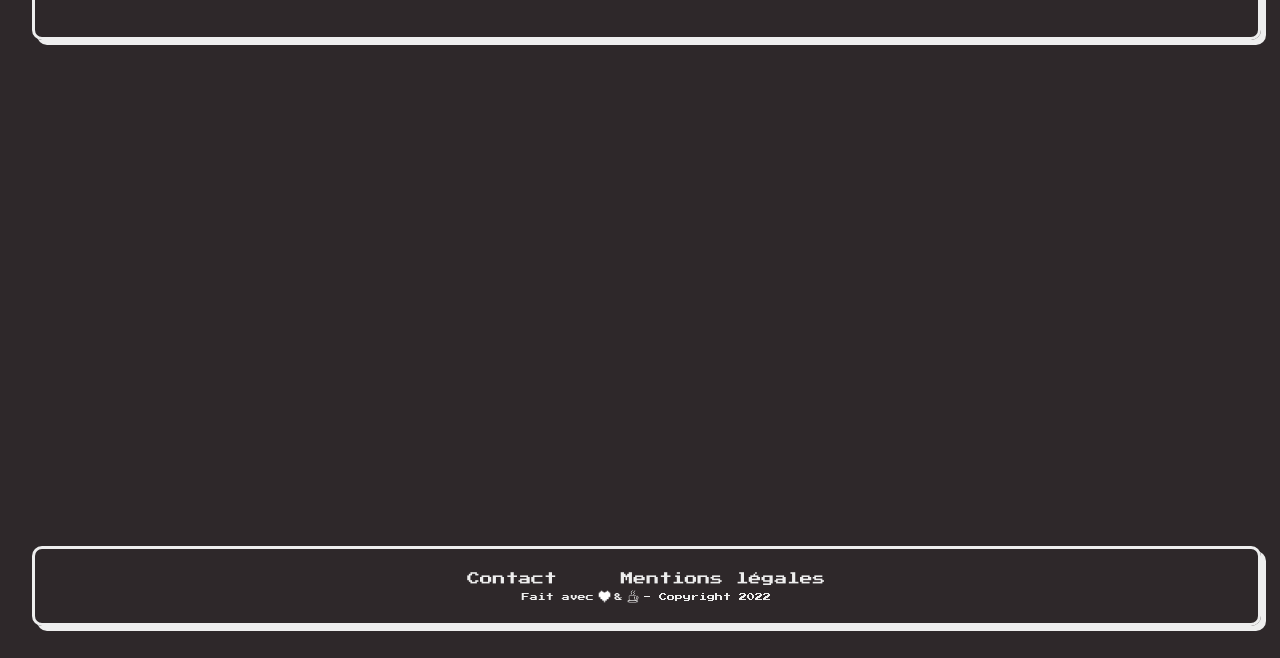
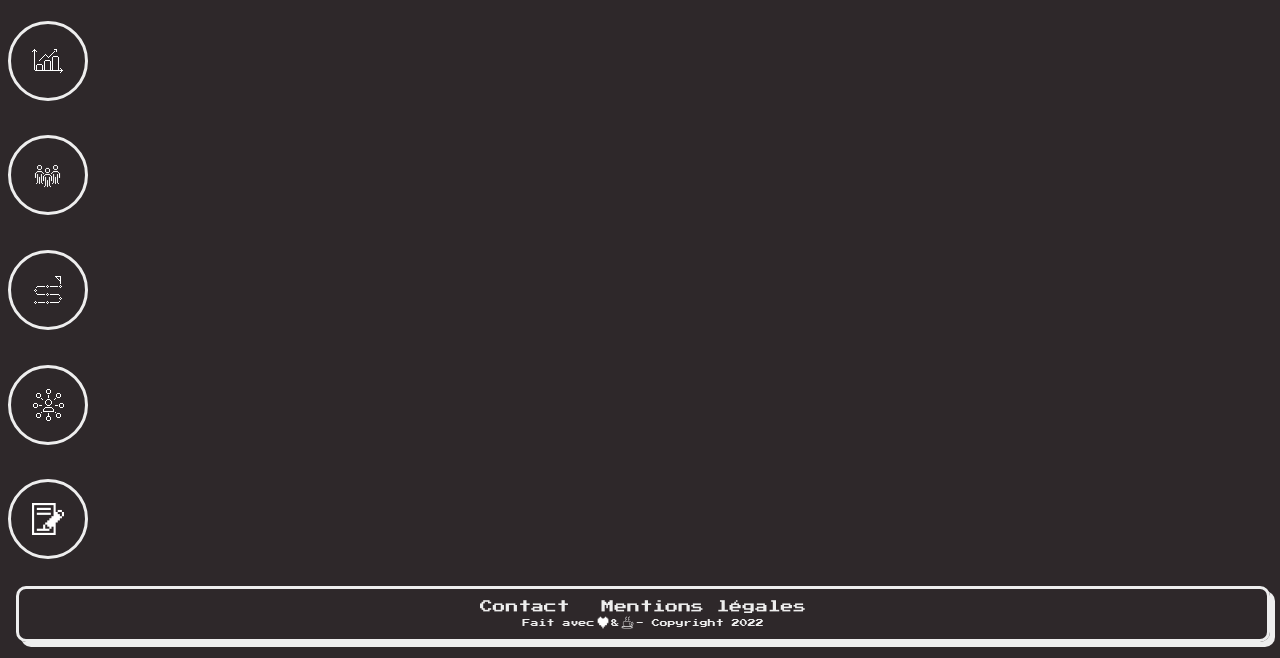
Before and after one commit to Elie-BenSimon/MaPetiteStartup, a React app: page / in a window 1280 px wide. Shown: the part 142-800 px from the top of the page. Built offline with nearby package versions, Linux system fonts and the light colour scheme.

Commit message:
[build]-add-layouts:navbar

```diff
--- a/src/components/App/index.js
+++ b/src/components/App/index.js
@@ -3,11 +3,13 @@ import './styles.scss';
 
 import Header from 'src/components/Header';
 import Footer from 'src/components/Footer';
+import NavBar from 'src/components/NavBar';
 
 // == Composant
 const App = () => (
   <div className="app">
     <Header />
+    <NavBar />
     <Footer />
   </div>
 );
--- a/src/components/Footer/footer.scss
+++ b/src/components/Footer/footer.scss
@@ -11,6 +11,7 @@
   box-shadow: vars.$boxShadow;
 
   @media (min-width: 800px){
+    width: 98%;
     margin: 2*vars.$gutter;
     padding: vars.$boxPadding;
   }
--- a/src/components/Header/header.scss
+++ b/src/components/Header/header.scss
@@ -12,6 +12,7 @@
   box-shadow: vars.$boxShadow;
 
   @media (min-width: 800px){
+  width: 98%;
   margin: 2*vars.$gutter;
   padding: 2*vars.$boxPadding;
   border: vars.$boxBorder;
--- a/src/components/Header/index.js
+++ b/src/components/Header/index.js
@@ -3,7 +3,7 @@ import './header.scss';
 const Header = () => (
   <header className="header">
     <div className="header__content">
-      <h1 className="header__content__title">Ma petite START-UP</h1>
+      <h1 className="header__content__title">Ma petite STARTUP</h1>
       <p className="header__content__subtitle">Deviens le directeur le plus en vogue de la Silicon Valley</p>
     </div>
   </header>
--- /dev/null
+++ b/src/components/NavBar/index.js
@@ -0,0 +1,53 @@
+import './navBar.scss';
+
+import { NavLink } from 'react-router-dom';
+
+import startup from 'src/assets/img/pagePrincipale.png';
+import team from 'src/assets/img/equipe.png';
+import projects from 'src/assets/img/projets.png';
+import recruitment from 'src/assets/img/recrutement.png';
+import rules from 'src/assets/img/regles.png';
+
+const NavBar = () => {
+  const pages = [
+    {
+      name: 'Page Principale',
+      icon: startup,
+    },
+    {
+      name: 'Equipe',
+      icon: team,
+    },
+    {
+      name: 'Projets',
+      icon: projects,
+    },
+    {
+      name: 'Recrutement',
+      icon: recruitment,
+    },
+    {
+      name: 'Règles de jeu',
+      icon: rules,
+    },
+  ];
+  return (
+    <div className="navbar">
+      {pages.map((page) => (
+        <NavLink
+          className={({ isActive }) => (
+            isActive ? 'navbar__element' : 'navbar__element navbar__element__active'
+          )}
+          to="#"
+        >
+          <img className="navbar__element__icon" src={page.icon} alt="" />
+          <div className="navbar__element__name">
+            <p>{page.name}</p>
+          </div>
+        </NavLink>
+      ))}
+    </div>
+  );
+};
+
+export default NavBar;
--- /dev/null
+++ b/src/components/NavBar/navBar.scss
@@ -0,0 +1,71 @@
+@use 'src/styles/vars';
+
+.navbar {
+  position: absolute;
+  top: 6.5rem;
+  width: 100%;
+  display: flex;
+  justify-content: space-evenly;
+  flex-direction: row;
+
+  @media (min-width: 800px){
+  width: 5%;
+  top: 8rem;
+  left: 2*vars.$gutter;
+  bottom: 4rem;
+  flex-direction: column;
+  align-items: center;
+  }
+
+  &__element {
+    position: relative;
+    height: 3rem;
+    width: 3rem;
+    border: vars.$boxBorder;
+    border-radius: 50%;
+    display: flex;
+    justify-content: center;
+    align-items: center;
+
+    @media (min-width: 750px){
+      height: 5rem;
+      width: 5rem;
+    }
+
+    &__icon {
+      height: 2rem;
+    }
+
+    &__name {
+      display: none;
+    }
+
+    &:hover {
+      background-color: vars.$yellow;
+    }
+
+    @media (min-width: 800px){
+      .navbar__element__name{
+        display: none;
+        pointer-events: none;
+        background-color: vars.$textColor;
+        color: vars.$mainColor;
+        border-radius: 10px;
+        left: 110%;
+        position: absolute;
+        z-index: 1;
+        padding: vars.$halfGutter;
+      }
+
+      &:hover .navbar__element__name{
+        display: block;
+        pointer-events: initial;
+      }
+
+    }
+  }
+
+  &__element__active {
+    background-color: vars.$red
+  }
+}
--- a/src/styles/_vars.scss
+++ b/src/styles/_vars.scss
@@ -31,7 +31,7 @@ $fontFamily: 'Press Start 2P', 'Play', 'Sarpanch', sans-serif;
 $fontSize: 100%;
 
 // Gutters
-$gutter: 1rem;
+$gutter: 0.5rem;
 $halfGutter: math.div($gutter, 2);
 $doubleGutter: $gutter * 2;
 
```
Also changed, not shown: src/assets/img/equipe.png (added), src/assets/img/pagePrincipale.png (added), src/assets/img/projets.png (added), src/assets/img/recrutement.png (added), src/assets/img/regles.png (added).
